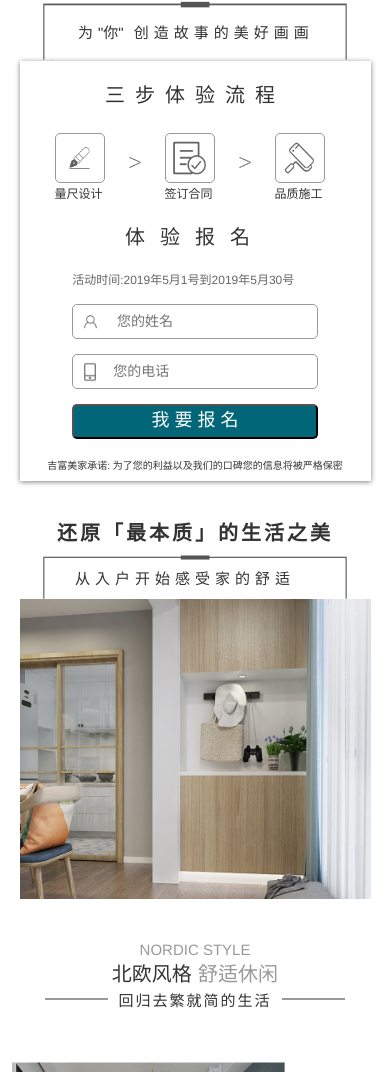
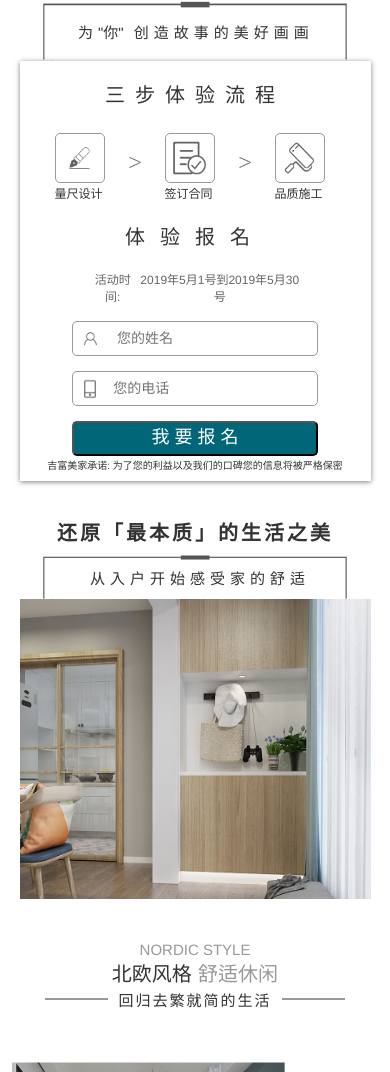
Before and after one commit to Chenhauhui/zxs, a plain HTML site: page zx/index.html in a window 390 px wide. Shown: the part 1149-2221 px from the top of the page. Drawn offline with Linux system fonts and the light colour scheme.

Commit message:
Add files via upload

```diff
--- a/zx/css/media1.css
+++ b/zx/css/media1.css
@@ -228,7 +228,7 @@
 	}
 	.section2-text{
 		margin-top: 20px;
-		width: 70%;
+		width: 61%;
 		margin-left: auto;
 		margin-right: auto;
 		display: flex;
@@ -305,7 +305,7 @@
 	    padding-top: 0;
 	    top: 0;
 	    left: 0;
-	    margin-left: 75px;
+	    margin-left: 90px;
 	    letter-spacing: 5px;
 	    line-height: 30px;
 	    font-size: 15px;
```
